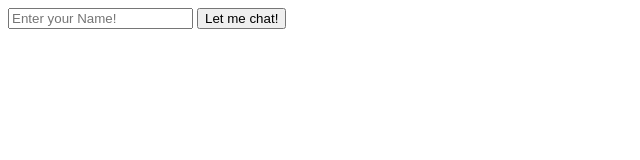
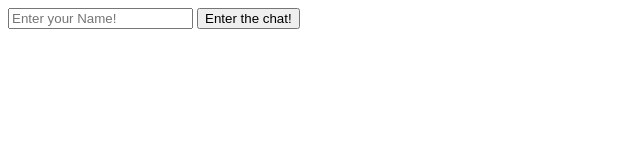
Before and after one commit to rtkimz/socket-project, a website: page index.html in a window 1280 px wide. Shown: the full height of the page, 0-640 px from the left. Drawn offline with nearby package versions, Linux system fonts and the light colour scheme; no server answers.

Commit message:
change text on the button to enter a chat

```diff
--- a/index.html
+++ b/index.html
@@ -42,7 +42,7 @@
     <div id="error-container"></div>
     <input id="name" type="text" name="name" value="" placeholder="Enter your Name!">
     <button type="button" name="button" onclick="setUsername()">
-      Let me chat!
+      Enter the chat!
     </button>
   </body>
 </html>
```
